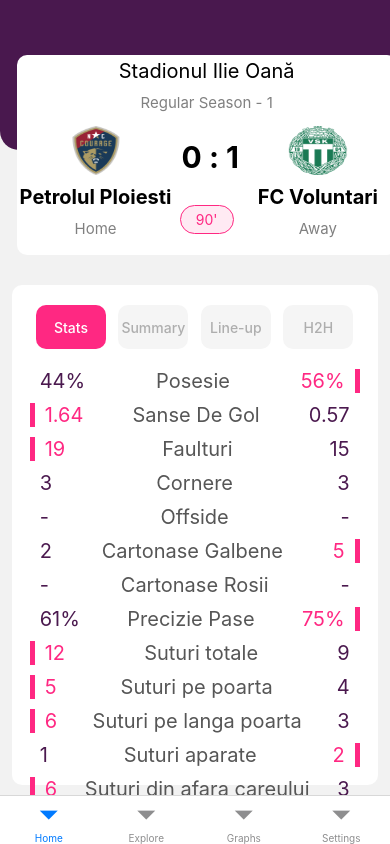
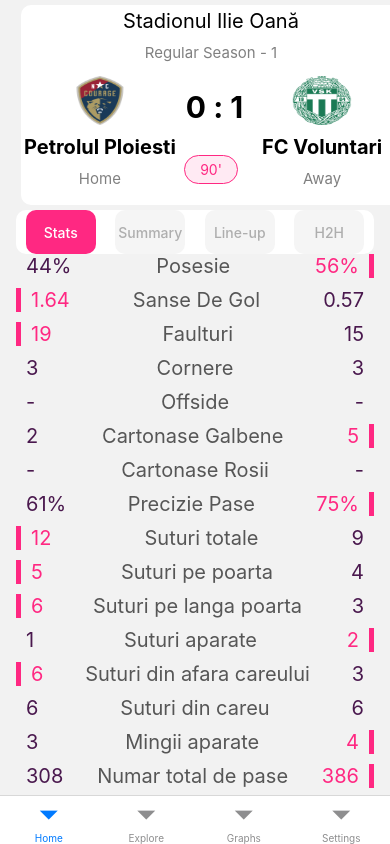
Before and after one commit to stefan-dudu/football-statistics, a React Native app: screen /Details in a window 390 px wide. Built offline with nearby package versions, Linux system fonts and the light colour scheme.

Commit message:
detail screen collapsing toolbar base code

```diff
--- a/src/screens/Home.js
+++ b/src/screens/Home.js
@@ -11,6 +11,7 @@
 import LiveMatches from "../components/LiveMatches";
 import { COLORS } from "../utils/colors";
 import SmallScoreCard from "../components/SmallScoreCard";
+import NextMatches from "../components/NextMatches";
 
 const Home = ({ navigation }) => {
   const data = {
@@ -727,11 +728,11 @@
   });
 
   return (
-    <SafeAreaView style={styles.container}>
-      <View style={styles.container}>
+    <SafeAreaView style={styles.containerCollapse}>
+      <View style={styles.containerCollapse}>
         <Animated.View
           style={[
-            styles.header,
+            styles.headerCollapse,
             {
               height: animateHeaderHeight,
             },
@@ -748,7 +749,6 @@
           <ScrollView
             style={styles.scrollView}
             scrollEventThrottle={16}
-            //contentContainerStyle={{ paddingTop: Header_Maximum_Height }}
             onScroll={Animated.event(
               [{ nativeEvent: { contentOffset: { y: AnimatedHeaderValue } } }],
               { useNativeDriver: false }
@@ -769,27 +769,6 @@
     marginTop: 30,
     marginLeft: 10,
     backgroundColor: COLORS.backgroundGray,
-  },
-
-  container: {
-    flex: 1,
-  },
-  header: {
-    justifyContent: "center",
-    alignItems: "center",
-    left: 0,
-    right: 0,
-  },
-  headerText: {
-    color: "#fff",
-    fontSize: 18,
-    textAlign: "center",
-  },
-  textStyle: {
-    textAlign: "center",
-    color: "#000",
-    fontSize: 18,
-    padding: 20,
   },
 
   matchOutline: {
@@ -820,4 +799,16 @@
     fontWeight: 600,
     marginBottom: 15,
   },
+
+  // collapse
+  containerCollapse: {
+    flex: 1,
+  },
+  headerCollapse: {
+    justifyContent: "center",
+    alignItems: "center",
+    left: 0,
+    right: 0,
+  },
+  //
 });
--- a/src/screens/subScreens/DetailsScreen.js
+++ b/src/screens/subScreens/DetailsScreen.js
@@ -1,9 +1,16 @@
-import { StyleSheet, Text, View } from "react-native";
+import {
+  StyleSheet,
+  Text,
+  View,
+  ScrollView,
+  Animated,
+  SafeAreaView,
+  TouchableOpacity,
+  Dimensions,
+} from "react-native";
 import React, { useState } from "react";
-import DetailedTabs from "./DetailedTabs";
 import CustomSwitch from "../../components/CustomSwitch";
 import BigScoreCard from "../../components/BigScoreCard";
-import TestComponent from "../../components/TestComponent";
 import { COLORS } from "../../utils/colors";
 import Head2Head from "../tabsScreens/Head2Head";
 import LineUp from "../tabsScreens/LineUp";
@@ -13,6 +20,18 @@
   const [detailsTab, setDetailsTab] = useState(1);
 
   // console.log("params", params.route.params.fixtureData);
+
+  const scrollY = new Animated.Value(0);
+
+  const HEADER_EXPANDED_HEIGHT = 0;
+  const HEADER_COLLAPSED_HEIGHT = 0;
+  const { width: SCREEN_WIDTH } = Dimensions.get("screen");
+
+  const headerHeight = scrollY.interpolate({
+    inputRange: [0, HEADER_EXPANDED_HEIGHT - HEADER_COLLAPSED_HEIGHT],
+    outputRange: [HEADER_EXPANDED_HEIGHT, HEADER_COLLAPSED_HEIGHT],
+    extrapolate: "clamp",
+  });
 
   const data = {
     fixture: {
@@ -83,23 +102,224 @@
     },
   };
 
+  const statsData = {
+    get: "fixtures/statistics",
+    parameters: {
+      fixture: "1049765",
+    },
+    errors: [],
+    results: 2,
+    paging: {
+      current: 1,
+      total: 1,
+    },
+    response: [
+      {
+        team: {
+          id: 6886,
+          name: "Oţelul",
+          logo: "https://media-2.api-sports.io/football/teams/6886.png",
+        },
+        statistics: [
+          {
+            type: "Shots on Goal",
+            value: 5,
+          },
+          {
+            type: "Shots off Goal",
+            value: 6,
+          },
+          {
+            type: "Total Shots",
+            value: 12,
+          },
+          {
+            type: "Blocked Shots",
+            value: 1,
+          },
+          {
+            type: "Shots insidebox",
+            value: 6,
+          },
+          {
+            type: "Shots outsidebox",
+            value: 6,
+          },
+          {
+            type: "Fouls",
+            value: 19,
+          },
+          {
+            type: "Corner Kicks",
+            value: 3,
+          },
+          {
+            type: "Offsides",
+            value: null,
+          },
+          {
+            type: "Ball Possession",
+            value: "44%",
+          },
+          {
+            type: "Yellow Cards",
+            value: 2,
+          },
+          {
+            type: "Red Cards",
+            value: null,
+          },
+          {
+            type: "Goalkeeper Saves",
+            value: 3,
+          },
+          {
+            type: "Total passes",
+            value: 308,
+          },
+          {
+            type: "Passes accurate",
+            value: 188,
+          },
+          {
+            type: "Passes %",
+            value: "61%",
+          },
+          {
+            type: "expected_goals",
+            value: "1.64",
+          },
+        ],
+      },
+      {
+        team: {
+          id: 2589,
+          name: "Uta Arad",
+          logo: "https://media-3.api-sports.io/football/teams/2589.png",
+        },
+        statistics: [
+          {
+            type: "Shots on Goal",
+            value: 4,
+          },
+          {
+            type: "Shots off Goal",
+            value: 3,
+          },
+          {
+            type: "Total Shots",
+            value: 9,
+          },
+          {
+            type: "Blocked Shots",
+            value: 2,
+          },
+          {
+            type: "Shots insidebox",
+            value: 3,
+          },
+          {
+            type: "Shots outsidebox",
+            value: 6,
+          },
+          {
+            type: "Fouls",
+            value: 15,
+          },
+          {
+            type: "Corner Kicks",
+            value: 3,
+          },
+          {
+            type: "Offsides",
+            value: null,
+          },
+          {
+            type: "Ball Possession",
+            value: "56%",
+          },
+          {
+            type: "Yellow Cards",
+            value: 5,
+          },
+          {
+            type: "Red Cards",
+            value: null,
+          },
+          {
+            type: "Goalkeeper Saves",
+            value: 4,
+          },
+          {
+            type: "Total passes",
+            value: 386,
+          },
+          {
+            type: "Passes accurate",
+            value: 288,
+          },
+          {
+            type: "Passes %",
+            value: "75%",
+          },
+          {
+            type: "expected_goals",
+            value: "0.57",
+          },
+        ],
+      },
+    ],
+  };
+
   const onSelectSwitch = (value) => {
     setDetailsTab(value);
   };
 
+  const StatsTab = <Stats data={statsData} />;
+  const StatsTab2 = <Summary />;
+  const StatsTab3 = <LineUp />;
+  const StatsTab4 = <Head2Head />;
+
   return (
-    <View style={styles.pageWrapperStyle}>
-      <View style={styles.topPartWrapper}>
-        <View style={styles.scoreCardWrapper}>
+    <View style={styles.container}>
+      <Animated.View
+        style={{
+          height: headerHeight,
+          width: SCREEN_WIDTH,
+          position: "absolute",
+          top: 0,
+          left: 0,
+        }}
+      />
+      <ScrollView
+        contentContainerStyle={{
+          padding: 16,
+          paddingTop: HEADER_EXPANDED_HEIGHT,
+        }}
+        onScroll={Animated.event(
+          [
+            {
+              nativeEvent: {
+                contentOffset: {
+                  y: scrollY,
+                },
+              },
+            },
+          ],
+          { useNativeDriver: false }
+        )}
+        scrollEventThrottle={16}
+      >
+        {/* <Text style={styles.title}>This is Title</Text>
+         */}
+
+        {/*  header view! */}
+        <View>
           <BigScoreCard
             data={data}
             page={"details"}
             style={styles.scoreCardStyle}
           />
-          <View style={styles.bottonHalfWrapper}>
-            <View style={styles.bottomContainer}>
-              <View style={styles.customSwitchStyle}>
-                <View style={{ top: 20, width: "90%", left: 18 }}>
           <CustomSwitch
             selectionMode={1}
             option1={"Stats"}
@@ -108,18 +328,14 @@
             option4={"H2H"}
             onSelectSwitch={onSelectSwitch}
           />
-                  <View style={{ top: 20 }}>
-                    {detailsTab == 1 && <Stats />}
-                    {detailsTab == 2 && <Summary />}
-                    {detailsTab == 3 && <LineUp />}
-                    {detailsTab == 4 && <Head2Head />}
         </View>
+        <View>
+          {detailsTab == 1 && <Text style={styles.content}>{StatsTab}</Text>}
+          {detailsTab == 2 && <Text style={styles.content}>{StatsTab2}</Text>}
+          {detailsTab == 3 && <Text style={styles.content}>{StatsTab3}</Text>}
+          {detailsTab == 4 && <Text style={styles.content}>{StatsTab4}</Text>}
         </View>
-              </View>
-            </View>
-          </View>
-        </View>
-      </View>
+      </ScrollView>
     </View>
   );
 };
@@ -127,48 +343,71 @@
 export default DetailsScreen;
 
 const styles = StyleSheet.create({
+  // new strucutre
+
+  container: {
+    flex: 1,
+  },
+  scrollContainer: {
+    padding: 16,
+  },
+  title: {
+    fontSize: 24,
+    marginVertical: 16,
+  },
+
+  //
   pageWrapperStyle: {
-    position: "relative",
+    // position: "relative",
     flexDirection: "column",
+    flex: 1,
+    // justifyContent: "center",
+    // top: 50,
+    left: "3%",
+    height: "auto",
   },
   topPartWrapper: {
-    position: "relative",
+    // position: "relative",
     width: "100%",
     height: 150,
     borderBottomLeftRadius: 19,
     borderBottomRightRadius: 19,
     backgroundColor: COLORS.purple,
   },
+  scoreCardWrapper: {
+    top: 50,
+    left: "3%",
+    height: "auto",
+    // position: "relative",
+  },
 
   bottonHalfWrapper: {
     // top: 50,
     height: "auto",
-    backgroundColor: "red",
     // width: "100%",
     borderRadius: 10,
-    position: "relative",
+    // position: "relative",
   },
 
   customSwitchStyle: {
-    position: "absolute",
+    // position: "absolute",
     // marginTop: 80,
     backgroundColor: "white",
     borderRadius: 10,
     width: "94%",
-    top: 25,
+    // top: 25,
     height: 500,
   },
 
-  scoreCardWrapper: {
-    top: 50,
-    left: "3%",
-    height: "auto",
-    position: "relative",
-  },
-
   bottomContainer: {
-    position: "absolute",
+    // position: "absolute",
     // marginTop: 20,
     width: "100%",
   },
+  statRowWrapper: {
+    // backgroundColor: "pink",
+    flexDirection: "row",
+    justifyContent: "space-between",
+    marginBottom: 10,
+  },
 });
--- a/src/screens/tabsScreens/Stats.js
+++ b/src/screens/tabsScreens/Stats.js
@@ -2,177 +2,9 @@
 import React from "react";
 import { COLORS } from "../../utils/colors";
 
-const Stats = () => {
-  const data = {
-    get: "fixtures/statistics",
-    parameters: {
-      fixture: "1049765",
-    },
-    errors: [],
-    results: 2,
-    paging: {
-      current: 1,
-      total: 1,
-    },
-    response: [
-      {
-        team: {
-          id: 6886,
-          name: "Oţelul",
-          logo: "https://media-2.api-sports.io/football/teams/6886.png",
-        },
-        statistics: [
-          {
-            type: "Shots on Goal",
-            value: 5,
-          },
-          {
-            type: "Shots off Goal",
-            value: 6,
-          },
-          {
-            type: "Total Shots",
-            value: 12,
-          },
-          {
-            type: "Blocked Shots",
-            value: 1,
-          },
-          {
-            type: "Shots insidebox",
-            value: 6,
-          },
-          {
-            type: "Shots outsidebox",
-            value: 6,
-          },
-          {
-            type: "Fouls",
-            value: 19,
-          },
-          {
-            type: "Corner Kicks",
-            value: 3,
-          },
-          {
-            type: "Offsides",
-            value: null,
-          },
-          {
-            type: "Ball Possession",
-            value: "44%",
-          },
-          {
-            type: "Yellow Cards",
-            value: 2,
-          },
-          {
-            type: "Red Cards",
-            value: null,
-          },
-          {
-            type: "Goalkeeper Saves",
-            value: 3,
-          },
-          {
-            type: "Total passes",
-            value: 308,
-          },
-          {
-            type: "Passes accurate",
-            value: 188,
-          },
-          {
-            type: "Passes %",
-            value: "61%",
-          },
-          {
-            type: "expected_goals",
-            value: "1.64",
-          },
-        ],
-      },
-      {
-        team: {
-          id: 2589,
-          name: "Uta Arad",
-          logo: "https://media-3.api-sports.io/football/teams/2589.png",
-        },
-        statistics: [
-          {
-            type: "Shots on Goal",
-            value: 4,
-          },
-          {
-            type: "Shots off Goal",
-            value: 3,
-          },
-          {
-            type: "Total Shots",
-            value: 9,
-          },
-          {
-            type: "Blocked Shots",
-            value: 2,
-          },
-          {
-            type: "Shots insidebox",
-            value: 3,
-          },
-          {
-            type: "Shots outsidebox",
-            value: 6,
-          },
-          {
-            type: "Fouls",
-            value: 15,
-          },
-          {
-            type: "Corner Kicks",
-            value: 3,
-          },
-          {
-            type: "Offsides",
-            value: null,
-          },
-          {
-            type: "Ball Possession",
-            value: "56%",
-          },
-          {
-            type: "Yellow Cards",
-            value: 5,
-          },
-          {
-            type: "Red Cards",
-            value: null,
-          },
-          {
-            type: "Goalkeeper Saves",
-            value: 4,
-          },
-          {
-            type: "Total passes",
-            value: 386,
-          },
-          {
-            type: "Passes accurate",
-            value: 288,
-          },
-          {
-            type: "Passes %",
-            value: "75%",
-          },
-          {
-            type: "expected_goals",
-            value: "0.57",
-          },
-        ],
-      },
-    ],
-  };
-
+const Stats = ({ data }) => {
   // console.log("1st obj", data.response[0].statistics[9].value);
+  // console.log("data", data);
 
   const RowBuilder = ({ number, text }) => {
     const homeValue = data.response[0].statistics[number].value || "-";
@@ -235,7 +67,6 @@
 
   return (
     <View>
-      <ScrollView>
       <RowBuilder number={9} text={"Posesie"} />
       <RowBuilder number={16} text={"Sanse De Gol"} />
       <RowBuilder number={6} text={"Faulturi"} />
@@ -253,7 +84,6 @@
       <RowBuilder number={12} text={"Mingii aparate"} />
       <RowBuilder number={13} text={"Numar total de pase"} />
       <RowBuilder number={14} text={"Numar pase cu success"} />
-      </ScrollView>
     </View>
   );
 };
```
Also changed, not shown: src/components/NextMatches.js (+17 -1 lines). Lines whose indentation alone changed are shown as unchanged.
